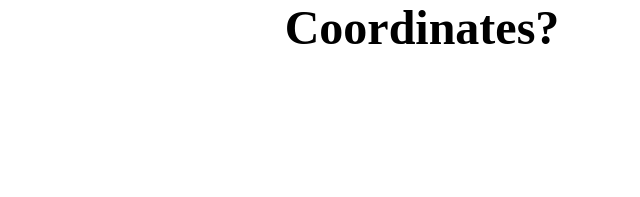
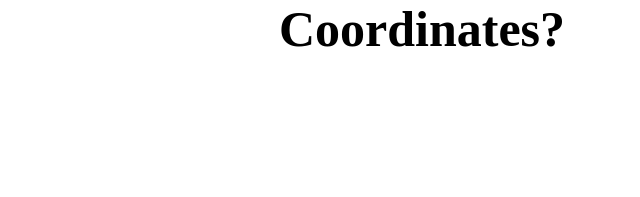
Before and after one commit to ga-wdi-exercises/parallax_mouse, a plain HTML site: page index.html in a window 1280 px wide. Shown: the top 197 px of the page, 218-858 px from the left. Drawn offline with nearby package versions, Linux system fonts and the light colour scheme; a web font is replaced by a local one.

Commit message:
Update style.css

```diff
--- a/style.css
+++ b/style.css
@@ -7,11 +7,12 @@ html, body{
 body {
   margin: 0;
   padding: 0;
+  top:0px;
 }
 
 h1 {
   font-family: Raleway Dots;
-  font-size: 48px;
+  font-size: 50px;
   text-align: center;
   margin: 0;
 }
```
